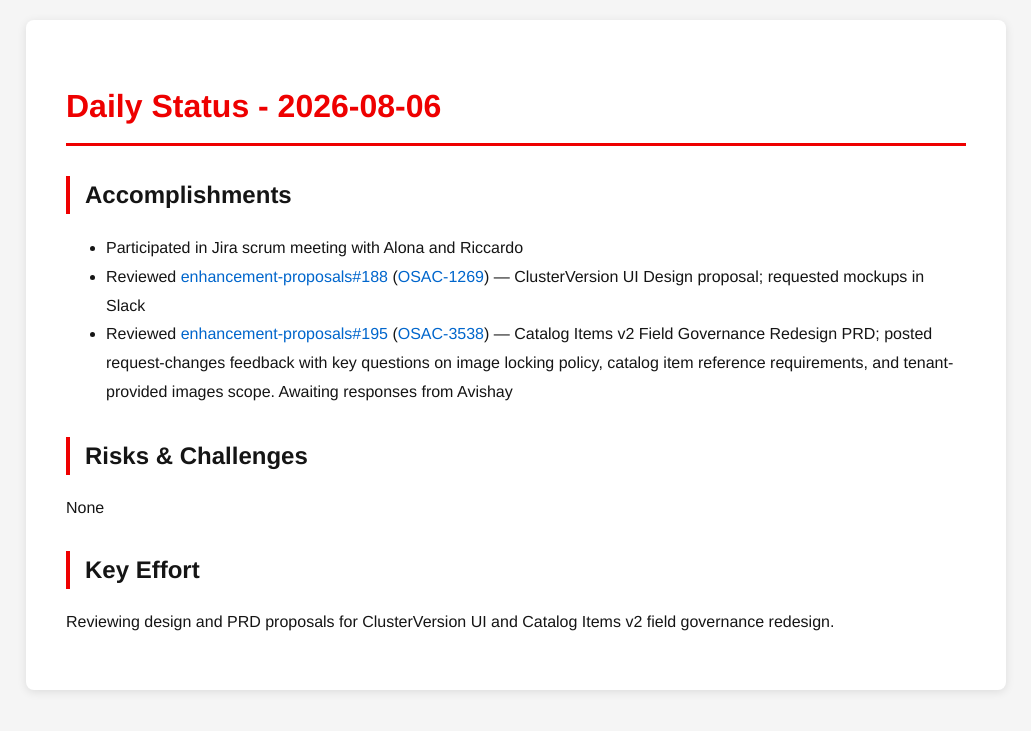
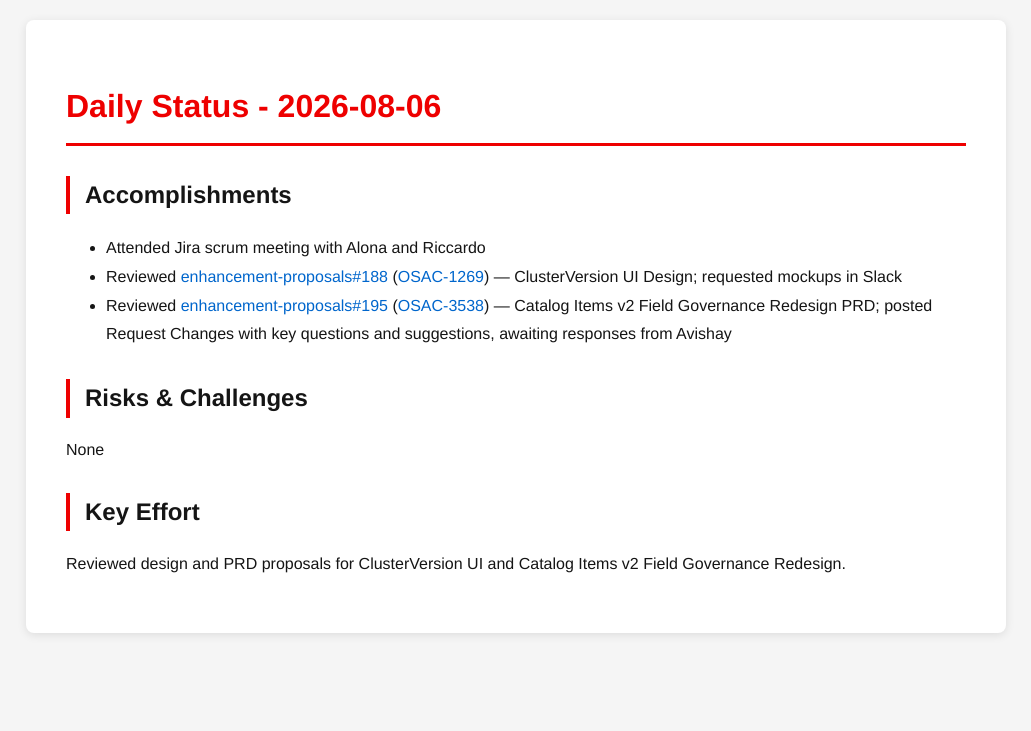
Before and after one commit to tzvatot/daily-status, a Jekyll site: the page built from 2026-08-06.md, in a window 1280 px wide. Shown: the top 731 px of the page, without its empty margins (124-1155 px from the left). Built offline with Jekyll 4.4.1, drawn with Linux system fonts in a browser that asks for light colours.

Commit message:
Daily status update - 2026-08-06

```diff
--- a/2026-08-06.md
+++ b/2026-08-06.md
@@ -7,12 +7,12 @@ date: 2026-08-06
 # Daily Status - 2026-08-06
 
 ## Accomplishments
-- Participated in Jira scrum meeting with Alona and Riccardo
-- Reviewed [enhancement-proposals#188](https://github.com/osac-project/enhancement-proposals/pull/188) ([OSAC-1269](https://redhat.atlassian.net/browse/OSAC-1269)) — ClusterVersion UI Design proposal; requested mockups in Slack
-- Reviewed [enhancement-proposals#195](https://github.com/osac-project/enhancement-proposals/pull/195) ([OSAC-3538](https://redhat.atlassian.net/browse/OSAC-3538)) — Catalog Items v2 Field Governance Redesign PRD; posted request-changes feedback with key questions on image locking policy, catalog item reference requirements, and tenant-provided images scope. Awaiting responses from Avishay
+- Attended Jira scrum meeting with Alona and Riccardo
+- Reviewed [enhancement-proposals#188](https://github.com/osac-project/enhancement-proposals/pull/188) ([OSAC-1269](https://redhat.atlassian.net/browse/OSAC-1269)) — ClusterVersion UI Design; requested mockups in Slack
+- Reviewed [enhancement-proposals#195](https://github.com/osac-project/enhancement-proposals/pull/195) ([OSAC-3538](https://redhat.atlassian.net/browse/OSAC-3538)) — Catalog Items v2 Field Governance Redesign PRD; posted Request Changes with key questions and suggestions, awaiting responses from Avishay
 
 ## Risks & Challenges
 None
 
 ## Key Effort
-Reviewing design and PRD proposals for ClusterVersion UI and Catalog Items v2 field governance redesign.
+Reviewed design and PRD proposals for ClusterVersion UI and Catalog Items v2 Field Governance Redesign.
```
